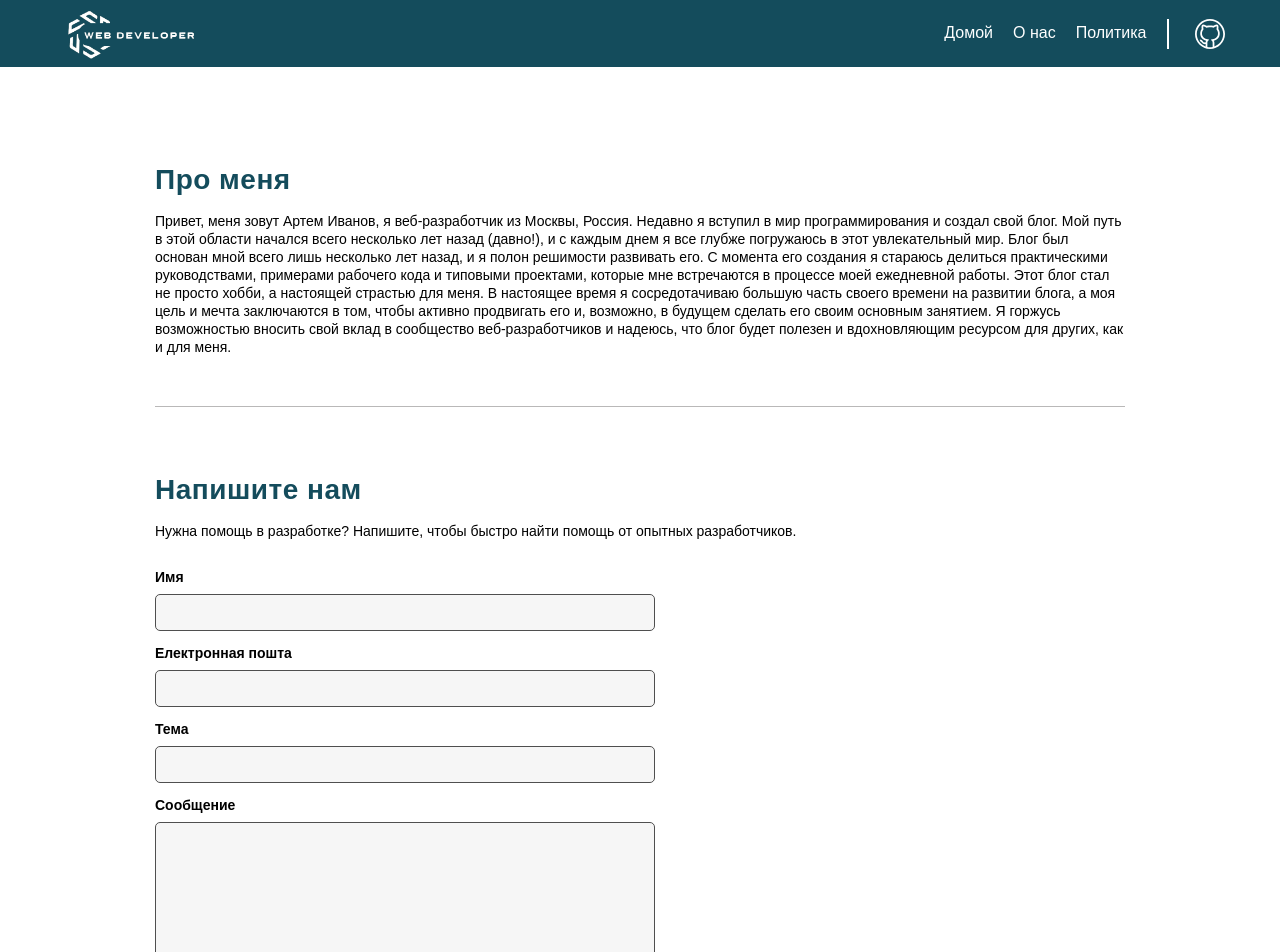
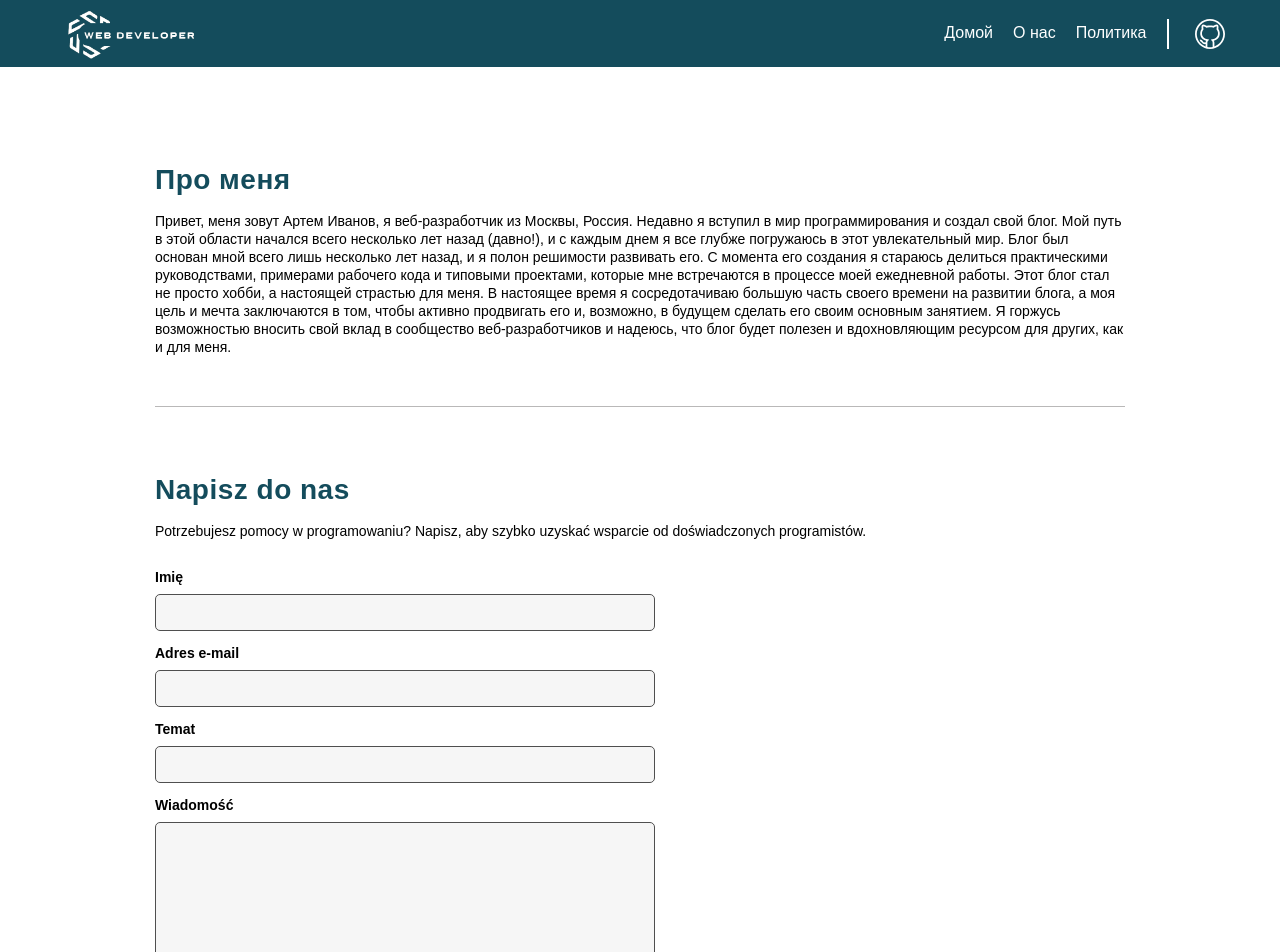
Before and after one commit to den4k-pr/blog, a React (Create React App) app: page /about in a window 1280 px wide. Shown: the top 952 px of the page. Built offline with nearby package versions, Linux system fonts and the light colour scheme.

Commit message:
Update contact.jsx

```diff
--- a/src/components/about/contact.jsx
+++ b/src/components/about/contact.jsx
@@ -58,21 +58,22 @@ export const AboutContact = () => {
 
     return(
         <section className="about--contact">
-            <h2 className="main--title">Напишите нам</h2>
-            <p className="main--text">Нужна помощь в разработке? Напишите, чтобы быстро найти помощь от опытных разработчиков.</p>
+            <h2 className="main--title">Napisz do nas</h2>
+            <p className="main--text">Potrzebujesz pomocy w programowaniu? Napisz, aby szybko uzyskać wsparcie od doświadczonych programistów.</p>
             <form onSubmit={handleSubmit} className="about--contact-form">
-                <label>Имя</label>
+                <label>Imię</label>
                 <input type="text" name="name" required/>
-                <label>Електронная пошта</label>
+                <label>Adres e-mail</label>
                 <input type="email" name="email" required/>
-                <label>Тема</label>
+                <label>Temat</label>
                 <input type="text" name="title" required/>
-                <label>Сообщение</label>
+                <label>Wiadomość</label>
                 <textarea name="message" required></textarea>
-                <button>{isSubmitting ? "Loading..." : "Отправить"}</button>
+                <button>{isSubmitting ? "Ładowanie..." : "Wyślij"}</button>
             </form>
-            <p className="main--text" style={{color: "green", paddingTop: "15px"}}>{isSaccess && "Сообщение успешно отправлено"}</p>
-            <p className="main--text" style={{color: "red", paddingTop: "15px"}}>{isError && "Произошла ошибка, попробуйте позже"}</p>
+            <p className="main--text" style={{color: "green", paddingTop: "15px"}}>{isSaccess && "Wiadomość została pomyślnie wysłana"}</p>
+            <p className="main--text" style={{color: "red", paddingTop: "15px"}}>{isError && "Wystąpił błąd, spróbuj ponownie później"}</p>
         </section>
+
     )
 }
```
